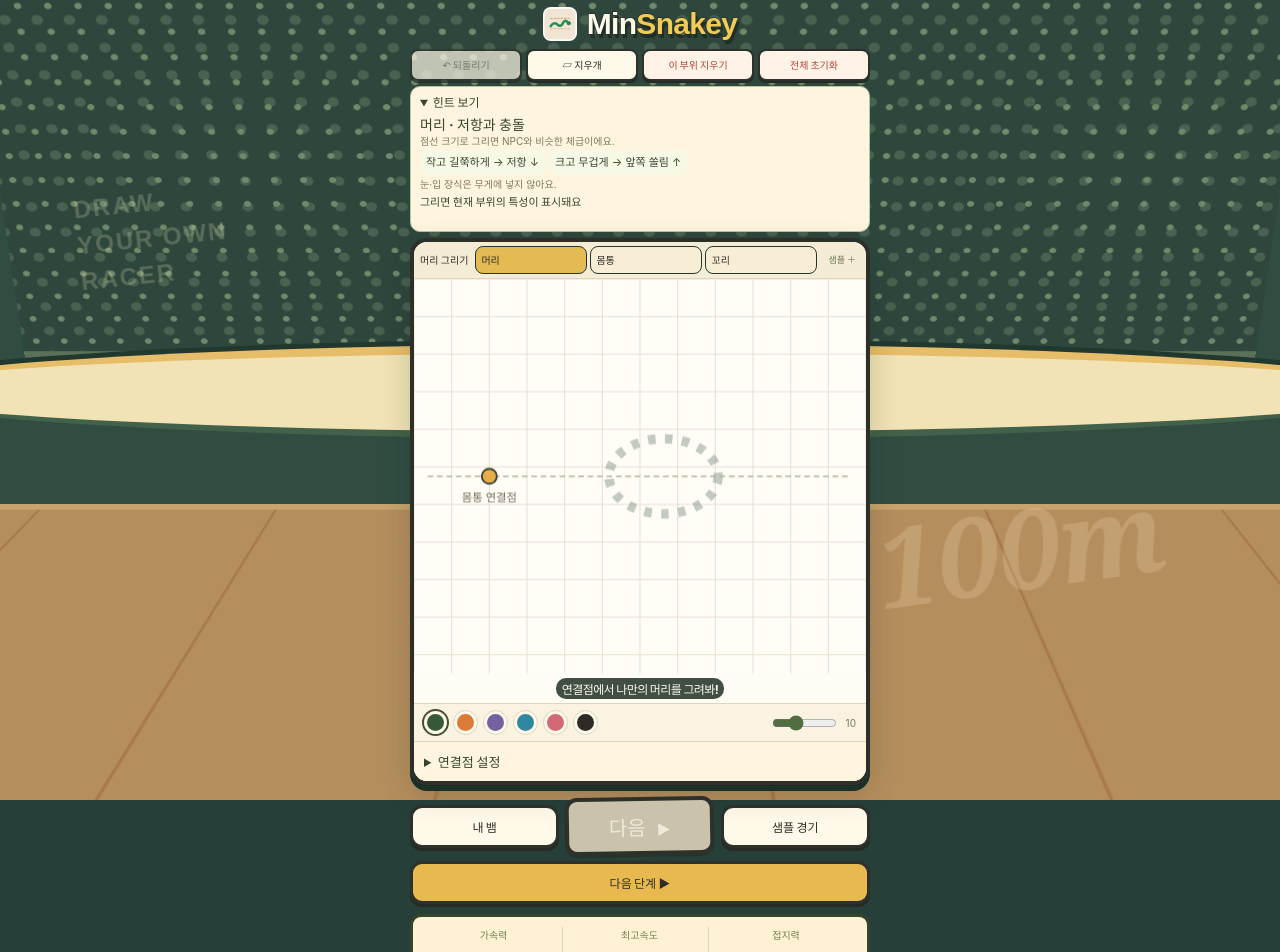
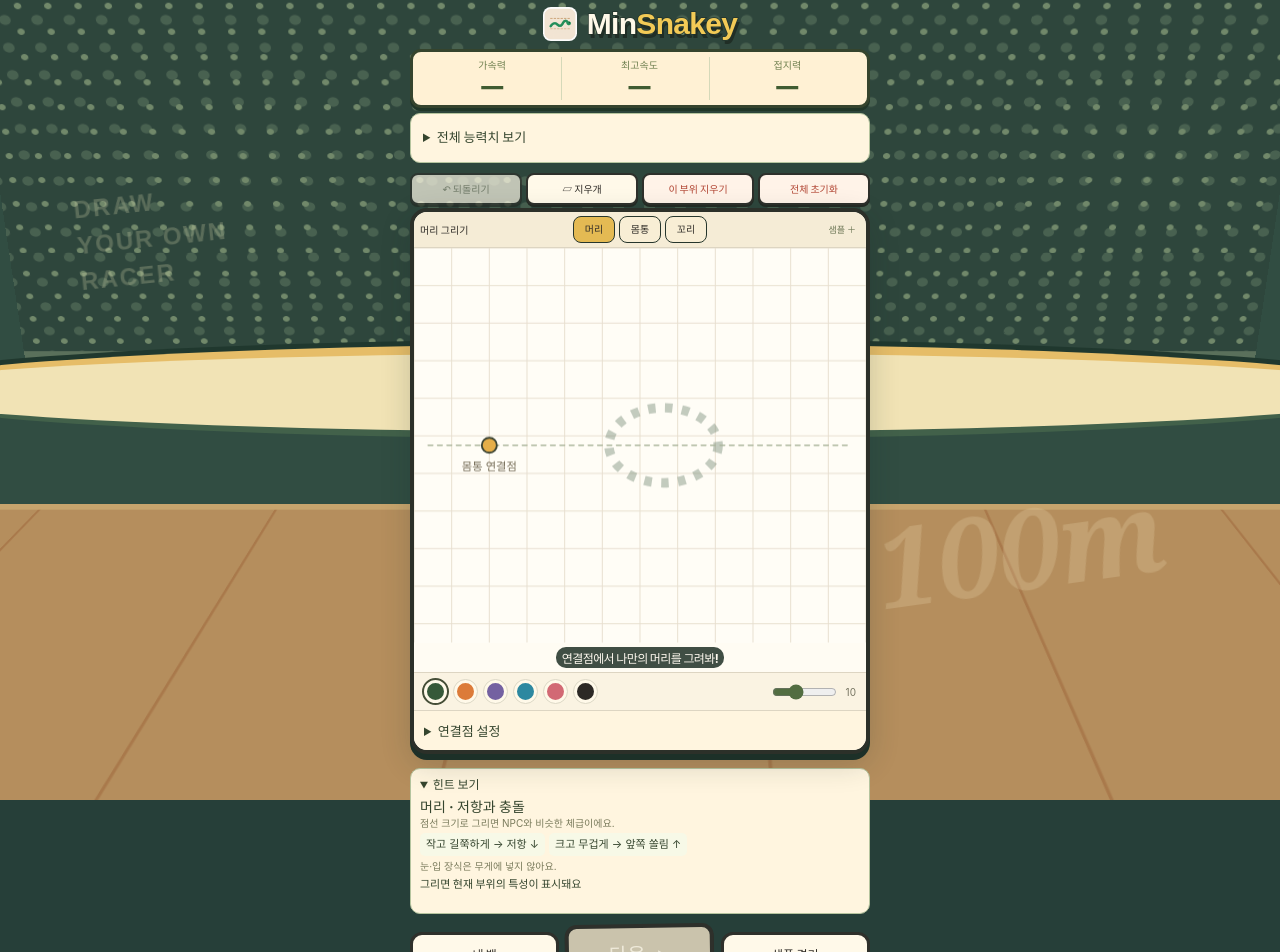
Before and after one commit to minho-nim/MinSnakey, a React (Vite) app: page / in a window 1280 px wide. Shown: the top 952 px of the page. Built offline with nearby package versions, Linux system fonts and the light colour scheme.

Commit message:
Reorder drawing stats and hints with centered compact part labels

```diff
--- a/src/Workshop.tsx
+++ b/src/Workshop.tsx
@@ -396,6 +396,25 @@ export default function Workshop({
           <Brand large />
         </h1>
       </div>
+      <div className="live-ability-strip" aria-label="실시간 주요 능력치">
+        {(
+          [
+            { key: "acceleration", label: "가속력" },
+            { key: "maxSpeed", label: "최고속도" },
+            { key: "traction", label: "접지력" },
+          ] as const
+        ).map((a) => (
+          <div key={a.key}>
+            <span>{a.label}</span>
+            <strong>
+              {Object.values(draft.parts).some((p) => p.strokes.length)
+                ? abilityScore(stats, a.key)
+                : "—"}
+            </strong>
+          </div>
+        ))}
+      </div>
+      <details className="compact-panel full-ability-panel"><summary>전체 능력치 보기</summary><AbilityPanel stats={stats} compact /></details>
       <div className="arcade-tools">
         <button onClick={undo} disabled={!history.current[kind].length}>
           ↶ 되돌리기
@@ -535,6 +554,21 @@ export default function Workshop({
         </p>
       )}
       {startError && <p className="drawing-start-error" role="alert">{startError}</p>}
+      <details open
+        className="part-draw-guide"
+        aria-label={`${names[kind]} 그리기 참고`}
+      >
+        <summary>힌트 보기</summary>
+        <b>{PART_DRAW_TIPS[kind].title}</b>
+        <small>점선 크기로 그리면 NPC와 비슷한 체급이에요.</small>
+        <div>
+          {PART_DRAW_TIPS[kind].tips.map((tip) => (
+            <span key={tip}>{tip}</span>
+          ))}
+        </div>
+        <small>{PART_DRAW_TIPS[kind].note}</small>
+        <p className="live-part-traits">{current.strokes.length ? partTraitLabels(stats, kind).join(" · ") : "그리면 현재 부위의 특성이 표시돼요"}</p>
+      </details>
       <div className="arcade-bottom">
         <button onClick={onHome}>내 뱀</button>
         <button
@@ -550,24 +584,6 @@ export default function Workshop({
         </button>
         <button onClick={onSample}>샘플 경기</button>
         <button className="quick-start" onClick={quickStart}>다음 단계 ▶</button>
-      </div>
-      <div className="live-ability-strip" aria-label="실시간 주요 능력치">
-        {(
-          [
-            { key: "acceleration", label: "가속력" },
-            { key: "maxSpeed", label: "최고속도" },
-            { key: "traction", label: "접지력" },
-          ] as const
-        ).map((a) => (
-          <div key={a.key}>
-            <span>{a.label}</span>
-            <strong>
-              {Object.values(draft.parts).some((p) => p.strokes.length)
-                ? abilityScore(stats, a.key)
-                : "—"}
-            </strong>
-          </div>
-        ))}
       </div>
       <div className="shape-readout" role="status" aria-label="그림 분석">
         <span>
@@ -596,21 +612,7 @@ export default function Workshop({
               : `${names[kind]} 완성 중! 크기도 무게에 반영돼요`}
         </strong>
       </div>
-      <details open
-        className="part-draw-guide"
-        aria-label={`${names[kind]} 그리기 참고`}
-      >
-        <summary>힌트 보기</summary>
-        <b>{PART_DRAW_TIPS[kind].title}</b>
-        <small>점선 크기로 그리면 NPC와 비슷한 체급이에요.</small>
-        <div>
-          {PART_DRAW_TIPS[kind].tips.map((tip) => (
-            <span key={tip}>{tip}</span>
-          ))}
-        </div>
-        <small>{PART_DRAW_TIPS[kind].note}</small>
-        <p className="live-part-traits">{current.strokes.length ? partTraitLabels(stats, kind).join(" · ") : "그리면 현재 부위의 특성이 표시돼요"}</p>
-      </details>
+
       <details className="assembly-peek">
         <summary>
           내 뱀 조립 미리보기 <span>⌄</span>
@@ -622,9 +624,7 @@ export default function Workshop({
         />
       </details>
 
-      {Object.values(draft.parts).some((p) => p.strokes.length) && (
-        <details className="compact-panel"><summary>전체 능력치 보기</summary><AbilityPanel stats={stats} compact /></details>
-      )}
+
     </section>
   );
 }
--- a/src/style.css
+++ b/src/style.css
@@ -3536,3 +3536,13 @@ meter::-webkit-meter-optimum-value {
 .workshop .creation-stage .workshop-options { display: grid; grid-template-columns: repeat(3, minmax(0, 1fr)); gap: 6px; }
 .workshop .creation-stage .workshop-options button { min-height: 32px; padding: 5px; }
 .workshop .creation-stage .workshop-options > span { grid-column: 1 / -1; }
+
+/* Follow the visible workflow in DOM order, without old flex ordering. */
+.workshop > * { order: 0 !important; }
+.workshop > .live-ability-strip { padding: 5px 10px; margin-bottom: 5px; }
+.workshop > .live-ability-strip strong { font-size: 22px; }
+.workshop > .full-ability-panel { margin-bottom: 6px; padding: 4px 10px; }
+.workshop .paper-heading { grid-template-columns: minmax(0, 1fr) auto minmax(0, 1fr); }
+.workshop .paper-heading .part-tabs { width: auto; justify-content: center; gap: 4px; }
+.workshop .paper-heading .part-tabs button { flex: 0 0 auto; width: 42px; min-height: 27px; padding: 3px 0; display: inline-flex; align-items: center; justify-content: center; text-align: center; line-height: 18px; }
+.workshop > details.part-draw-guide { margin: 4px 0 8px; }
```
Also changed, not shown: 1 other file (tests, documents, lock files or other folders).
